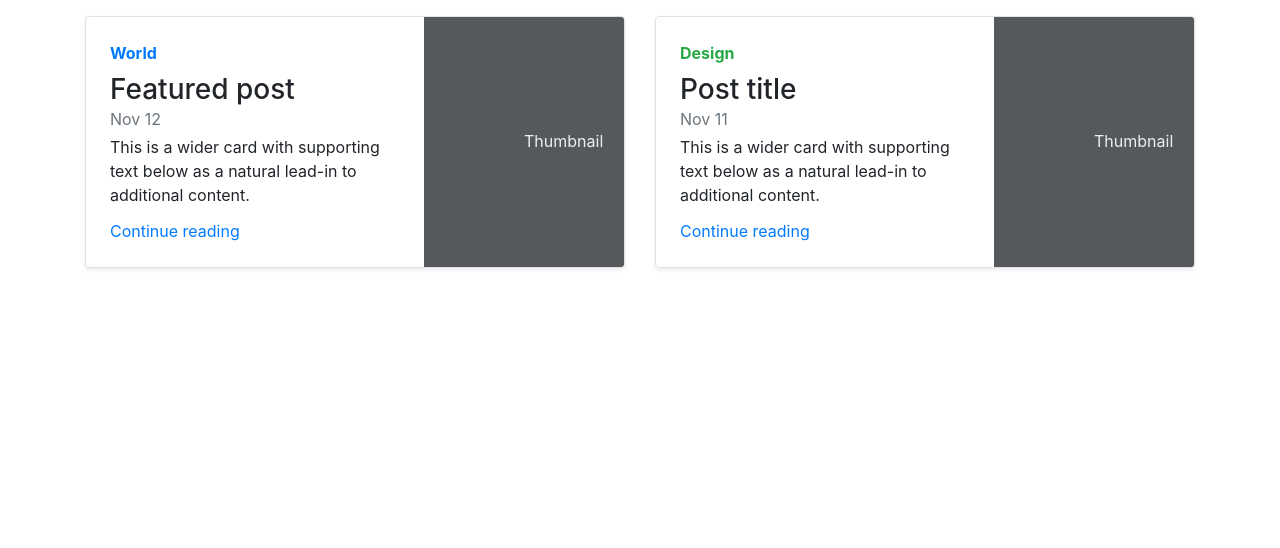
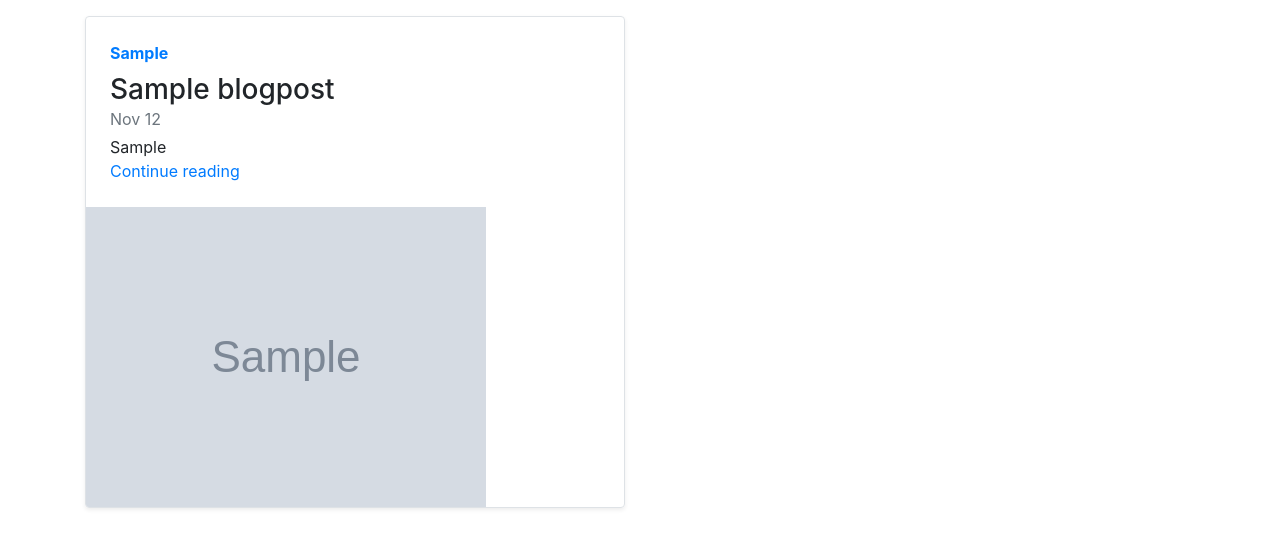
Before and after one commit to sbairagi/MyAwesomeCart, a Django app: page /blog/ in a window 1280 px wide. Shown: the part 56-604 px from the top of the page. Run offline with Django 3.2, Linux system fonts and the light colour scheme; tables that the repository leaves empty hold one stand-in row (values such as "Sample post"); grey boxes marked "Sample" are stand-in pictures; some libraries are stand-ins or nearby versions.

Commit message:
create blog page and plogpost page

```diff
--- a/blog/templates/blog/index.html
+++ b/blog/templates/blog/index.html
@@ -2,34 +2,29 @@
 {% block body %}
   <div class="container">
     <div class="row mb-2 my-3">
+      {% for item in myposts %}
       <div class="col-md-6">
         <div class="row no-gutters border rounded overflow-hidden flex-md-row mb-4 shadow-sm h-md-250 position-relative">
           <div class="col p-4 d-flex flex-column position-static">
-          <strong class="d-inline-block mb-2 text-primary">World</strong>
-          <h3 class="mb-0">Featured post</h3>
+            <strong class="d-inline-block mb-2 text-primary">{{item.head0}}</strong>
+            <h3 class="mb-0">{{item.title}}</h3>
             <div class="mb-1 text-muted">Nov 12</div>
-          <p class="card-text mb-auto">This is a wider card with supporting text below as a natural lead-in to additional content.</p>
-          <a href="#" class="stretched-link">Continue reading</a>
+            <p class="card-text mb-auto">{{item.head1}}</p>
+            <a href="/blog/blogpost/" class="stretched-link">Continue reading</a>
           </div>
           <div class="col-auto d-none d-lg-block">
-          <svg class="bd-placeholder-img" width="200" height="250" xmlns="http://www.w3.org/2000/svg" preserveAspectRatio="xMidYMid slice" focusable="false" role="img" aria-label="Placeholder: Thumbnail"><title>Placeholder</title><rect width="100%" height="100%" fill="#55595c"></rect><text x="50%" y="50%" fill="#eceeef" dy=".3em">Thumbnail</text></svg>
+            <img src="/media/{{item.thumbnail}}" alt="">
+            <title>PlaceHolder</title>
+
           </div>
         </div>
       </div>
-    <div class="col-md-6">
-      <div class="row no-gutters border rounded overflow-hidden flex-md-row mb-4 shadow-sm h-md-250 position-relative">
-        <div class="col p-4 d-flex flex-column position-static">
-          <strong class="d-inline-block mb-2 text-success">Design</strong>
-          <h3 class="mb-0">Post title</h3>
-          <div class="mb-1 text-muted">Nov 11</div>
-          <p class="mb-auto">This is a wider card with supporting text below as a natural lead-in to additional content.</p>
-          <a href="#" class="stretched-link">Continue reading</a>
-        </div>
-        <div class="col-auto d-none d-lg-block">
-          <svg class="bd-placeholder-img" width="200" height="250" xmlns="http://www.w3.org/2000/svg" preserveAspectRatio="xMidYMid slice" focusable="false" role="img" aria-label="Placeholder: Thumbnail"><title>Placeholder</title><rect width="100%" height="100%" fill="#55595c"></rect><text x="50%" y="50%" fill="#eceeef" dy=".3em">Thumbnail</text></svg>
-        </div>
-      </div>
-    </div>
+
+    {% if forloop.counter|divisibleby:2 %}
+        </div><div class="row mb-2 my-3">
+      {% endif %}
+
+    {% endfor %}
   </div>
   </div>
 {% endblock %}
--- a/blog/urls.py
+++ b/blog/urls.py
@@ -2,5 +2,5 @@ from django.urls import path
 from . import views
 urlpatterns = [
     path('', views.index, name="blogHome"),
-    path('blogpost/', views.blogpost, name="blogPost"),
+    path('blogpost/<int:id>', views.blogpost, name="blogPost"),
 ]
--- a/blog/views.py
+++ b/blog/views.py
@@ -1,10 +1,15 @@
 from django.shortcuts import render
 from django.http import HttpResponse
+from .models import Blogpost
 
 # Create your views here.
 def index(request):
-    return render(request,'blog/index.html')
+    myposts = Blogpost.objects.all()
+    print(blogpost)
+    return render(request,'blog/index.html',{'myposts' : myposts})
 
 
-def blogpost(request):
+def blogpost(request,id):
+    post = Blogpost.objects.filter(post_id=id)[0]
+    print(post)
     return render(request,'blog/blogpost.html')
```
Also changed, not shown: media/blog/thumbnail/download_2.jfif (added), media/blog/thumbnail/download_7.jfif (added). Lines whose indentation alone changed are shown as unchanged.
